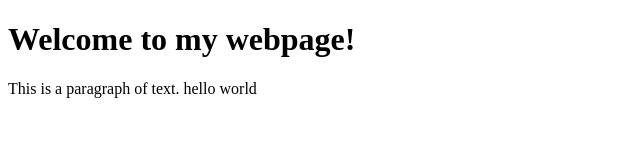
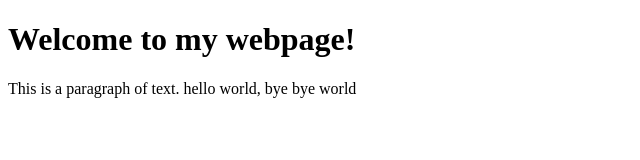
Before and after one commit to rizs6/sample, a plain HTML site: page index.html in a window 1280 px wide. Shown: the whole page, without its empty margins (0-640 px from the left). Drawn offline with Linux system fonts and the light colour scheme.

Commit message:
Update index.html
Bye world

```diff
--- a/index.html
+++ b/index.html
@@ -5,6 +5,6 @@
   </head>
   <body>
     <h1>Welcome to my webpage!</h1>
-    <p>This is a paragraph of text. hello world</p>
+    <p>This is a paragraph of text. hello world, bye bye world</p>
   </body>
 </html>
```
